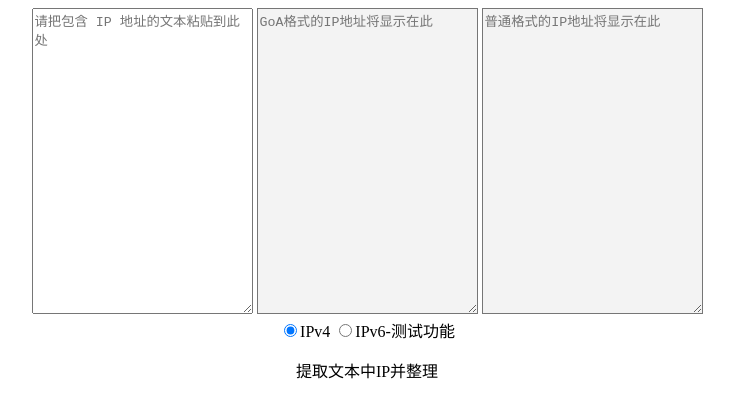
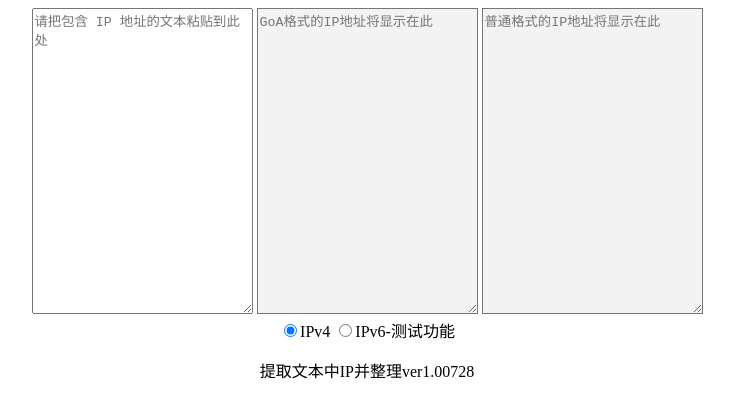
Before and after one commit to ashi876/FMp3Player, a plain HTML site: page extractIP.html in a window 1280 px wide. Shown: the whole page, without its empty margins (273-1007 px from the left). Drawn offline with Linux system fonts and the light colour scheme.

Commit message:
0728
整理条目，改名

```diff
--- a/extractIP.html
+++ b/extractIP.html
@@ -18,7 +18,7 @@
 		</center>
 		<div align="center">
 			</p>
-			提取文本中IP并整理
+			提取文本中IP并整理ver1.00728
 			</p>
 		</div>
 	</form>
```
